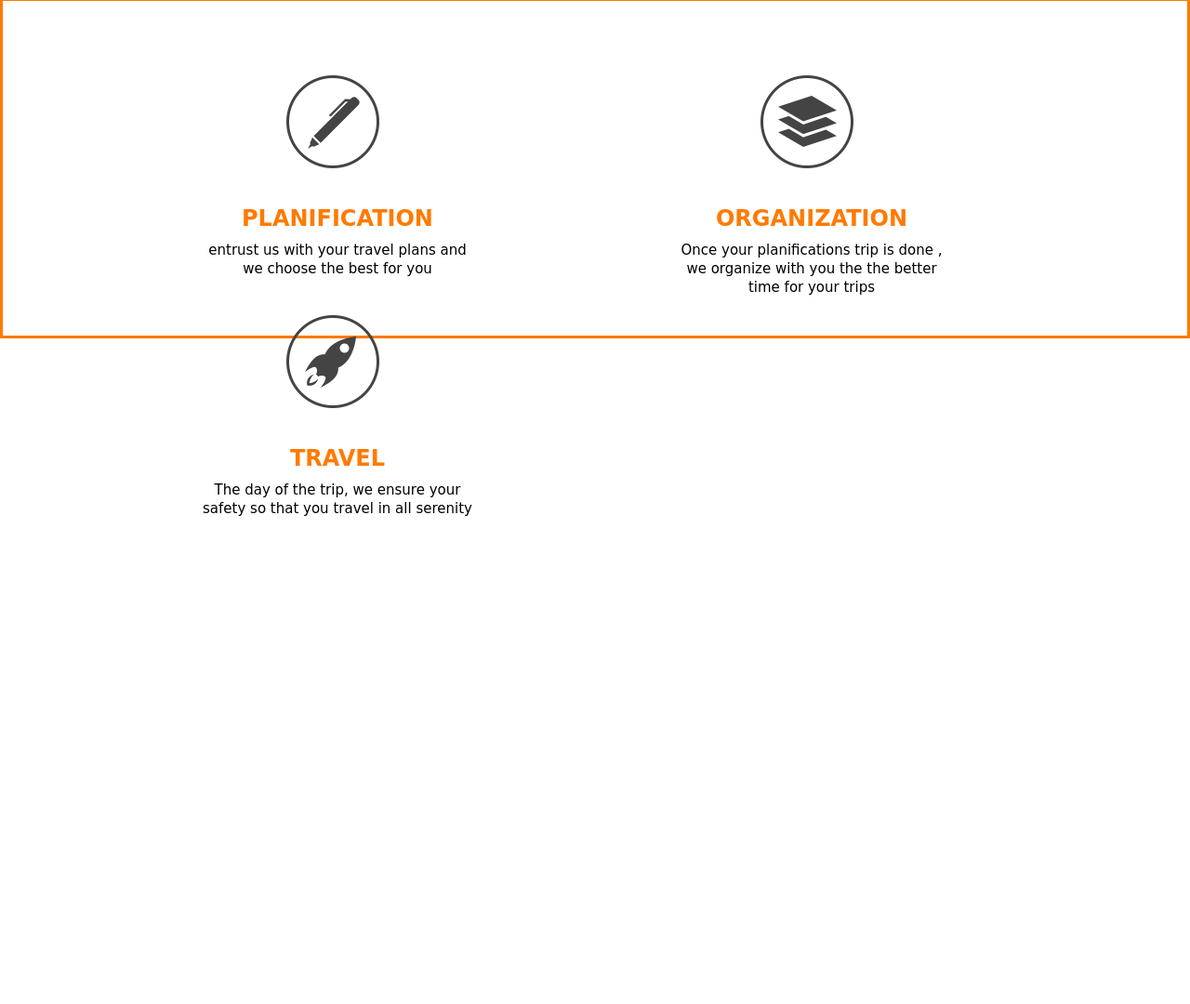
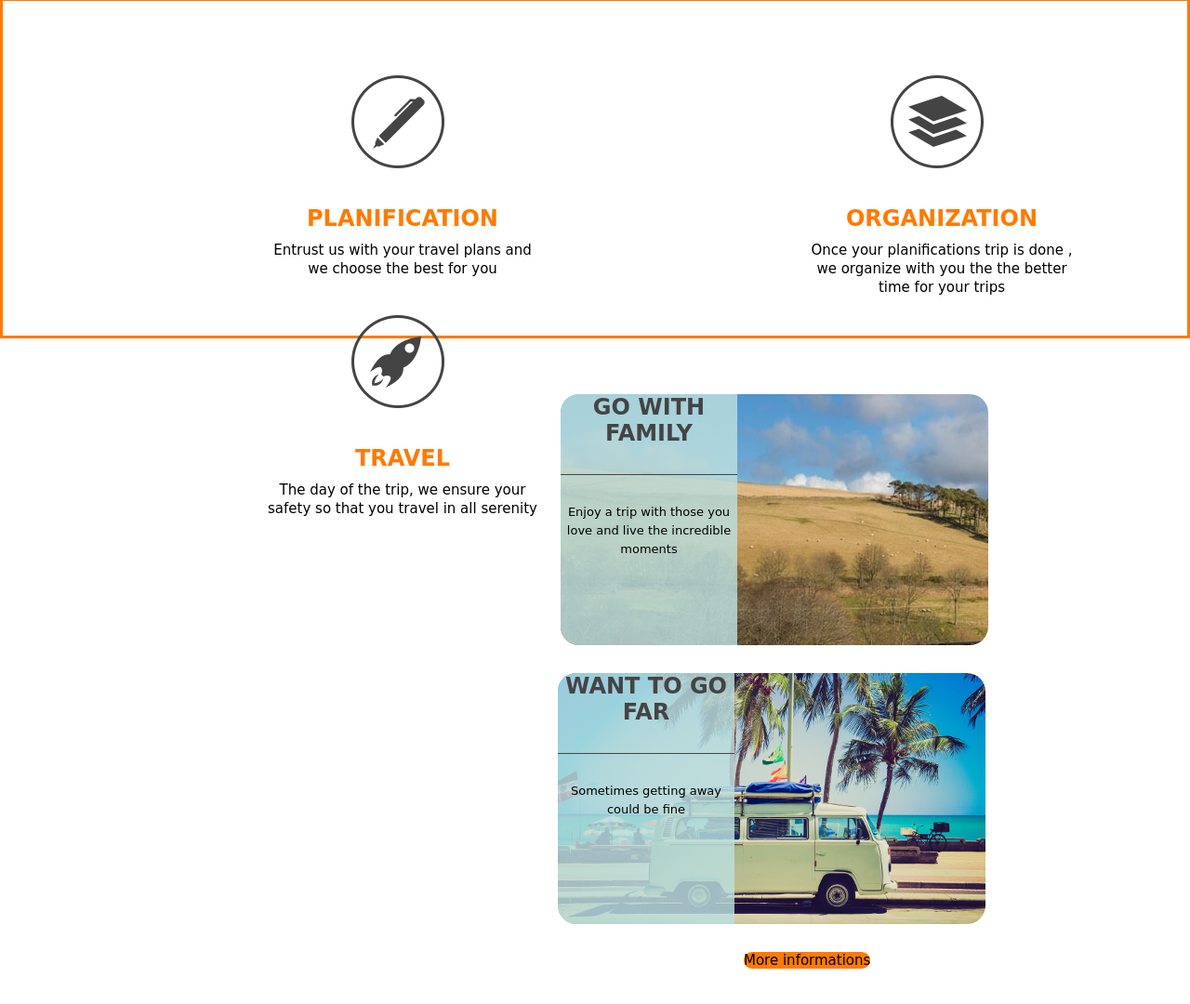
Before and after one commit to MiguelYann/MyAppLearning, a plain HTML site: page index.html in a window 1280 px wide. Shown: the part 802-1882 px from the top of the page at 93% size. Before the commit the page ends 1379 px from the top, so only its background shows below. Drawn offline with Linux system fonts and the light colour scheme.

Commit message:
Add possibilities part with new images

```diff
--- a/CSS/styles.css
+++ b/CSS/styles.css
@@ -3,6 +3,11 @@
 * {
     margin: 0;
     padding: 0;
+}
+
+.paragrapheover {
+    font-size: 13px;
+    text-align: center;
 }
 
 
@@ -66,6 +71,10 @@ p {
 a {
     text-decoration: none;
     color: #ff7a00;
+}
+
+.Button1:hover {
+    background: #6FB8DC;
 }
 
 
@@ -153,7 +162,7 @@ header nav ul li a {
     padding-top: 140px;
     text-align: center;
     margin-right: auto;
-    margin-left: 200px;
+    margin-left: 270px;
     padding-left: 10px;
 }
 
@@ -178,3 +187,55 @@ header nav ul li a {
 #step-3 {
     background: url(../images/steps-icon-3.png) no-repeat top center;
 }
+
+.space {
+    clear: both;
+}
+
+
+/*Part possiblilities*/
+
+#possibilities {
+    padding: 60px 0px;
+}
+
+#possibilities article {
+    width: 460px;
+    height: 270px;
+    float: left;
+    border-radius: 20px;
+    margin-bottom: 30px;
+    margin-left: 600px;
+}
+
+#possibilities article:first-child {
+    margin-left: 20px;
+}
+
+.over {
+    background-color: rgba(188, 223, 223, 0.829);
+    height: 270px;
+    width: 190px;
+    border-radius: 20px 0 0 20px;
+    margin-bottom: 30px;
+}
+
+article h4 {
+    border-bottom: 1px solid;
+    padding-bottom: 30px;
+    margin-bottom: 30px;
+    text-transform: uppercase;
+    text-align: center;
+}
+
+.Button2 {
+    height: 20px;
+    background: #ff7a00;
+    color: black;
+    border-radius: 30px;
+    margin-left: 200px;
+}
+
+.Button2:hover {
+    background: #6FB8DC;
+}
--- a/index.html
+++ b/index.html
@@ -56,7 +56,7 @@
 
         <h2>Organize your <br><span class="gras"> Customized Trip</span></h2>
 
-        <a href="#" class="Button1">Par ici</a>
+        <a href="#" class="Button1">This Way</a>
     </section>
 
     <section id="steps">
@@ -67,7 +67,7 @@
 
                 <li id="step-1">
                     <h4>Planification</h4>
-                    <p>entrust us with your travel plans and we choose the best for you </p>
+                    <p>Entrust us with your travel plans and we choose the best for you </p>
                 </li>
 
                 <li id="step-2">
@@ -79,12 +79,45 @@
                     <h4>Travel</h4>
                     <p>The day of the trip, we ensure your safety so that you travel in all serenity</p>
                 </li>
+
+                <!--For putting space at end on part steps -->
+                <div class="space"></div>
+
             </ul>
+
         </div>
     </section>
 
     <section id="possibilities">
+        <div>
+            <article style="background-image:url(images/train.jpg) ">
+
+                <div class="over">
+                    <h4>Go with Family</h4>
+                    <p class="paragrapheover">Enjoy a trip with those you love and live the incredible moments</p>
+
+                </div>
+                <a href="#" class="Button2">More informations</a>
+
+            </article>
+
+            <article style="background-image:url(images/vancar.jpg)">
+                <div class="over">
+                    <h4>Want to go far </h4>
+                    <p class="paragrapheover">Sometimes getting away could be fine
+                    </p>
+
+                </div>
+                <a href="#" class="Button2">More informations</a>
+
+            </article>
+            <!--For putting space at end on part steps -->
+            <div class="space"></div>
+
+        </div>
+
     </section>
+
 
     <section id="Contact">
     </section>
```
Also changed, not shown: images/train.jpg (added), images/vancar.jpg (added).
